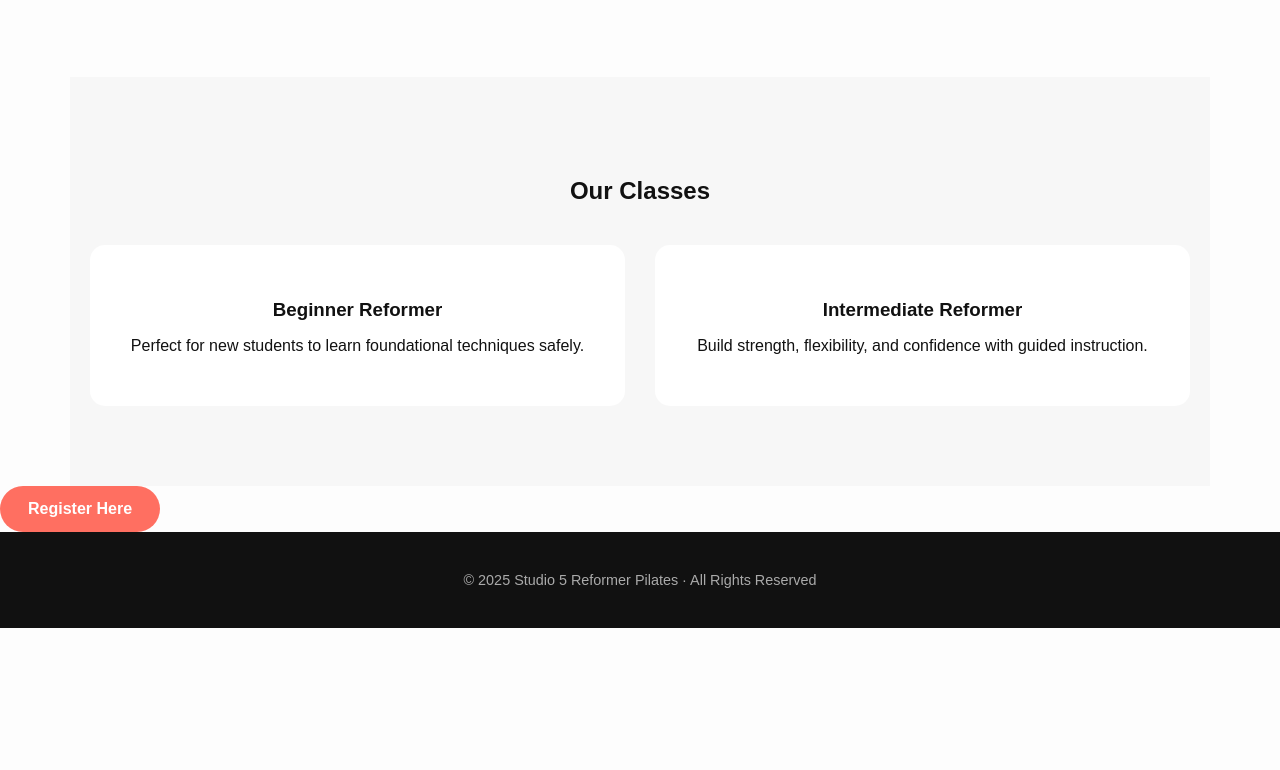
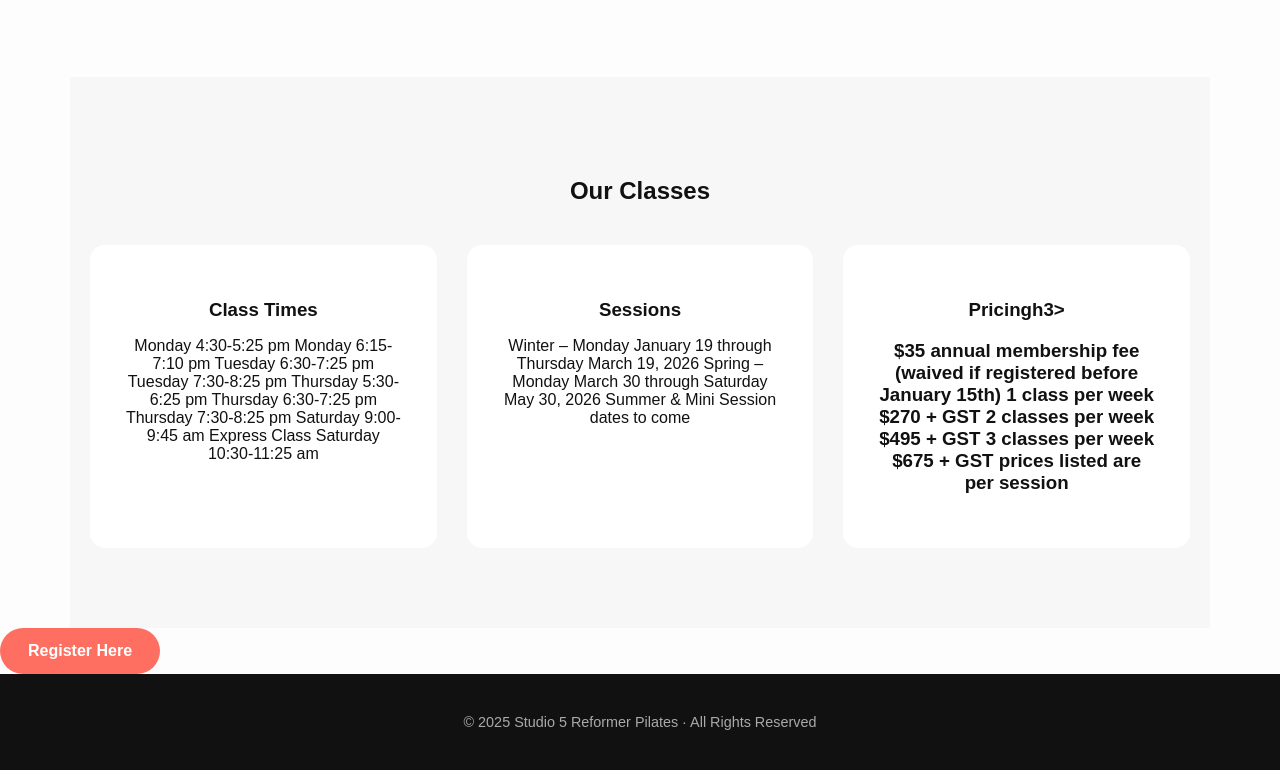
Before and after one commit to Studio5-ab/studio5reformerpilates, a plain HTML site: page index.html in a window 1280 px wide. Shown: the part 1093-1863 px from the top of the page. Before the commit the page ends 1721 px from the top, so only its background shows below. Drawn offline with Linux system fonts and the light colour scheme.

Commit message:
Update index.html
Signed-off-by: Studio5-ab <directors@absolutedanceinc.com>

```diff
--- a/index.html
+++ b/index.html
@@ -50,13 +50,48 @@ Simply choose the session dates that work for you, and the class times you want
     <h2 style="text-align:center;">Our Classes</h2>
     <div class="program-grid">
       <div class="program">
-        <h3>Beginner Reformer</h3>
-        <p>Perfect for new students to learn foundational techniques safely.</p>
+        <h3>Class Times</h3>
+        <p>Monday 4:30-5:25 pm
+
+Monday 6:15-7:10 pm
+
+Tuesday 6:30-7:25 pm
+
+Tuesday 7:30-8:25 pm
+
+Thursday 5:30-6:25 pm
+
+Thursday 6:30-7:25 pm
+
+Thursday 7:30-8:25 pm
+
+Saturday 9:00-9:45 am Express Class
+
+Saturday 10:30-11:25 am</p>
       </div>
       <div class="program">
-        <h3>Intermediate Reformer</h3>
-        <p>Build strength, flexibility, and confidence with guided instruction.</p>
+        <h3>Sessions</h3>
+        <p>Winter – Monday January 19 through Thursday March 19, 2026
+
+Spring – Monday March 30 through Saturday May 30, 2026
+
+Summer & Mini Session dates to come</p>
     </div>
+ <div class="program">
+        <h3>Pricingh3>
+        <p>$35 annual membership fee (waived if registered before January 15th)
+
+1 class per week $270 + GST
+
+2 classes per week $495 + GST
+
+3 classes per week $675 + GST
+
+
+
+prices listed are per session </p>
+    </div>
+  </section>
   </section>
 <!-- Register Button -->
 <a href="https://www.absolutedanceinc.com/studio-5-reformer-pilates-2/" target="_blank" style="
```
